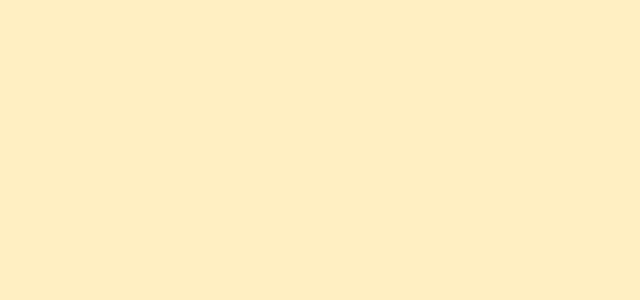
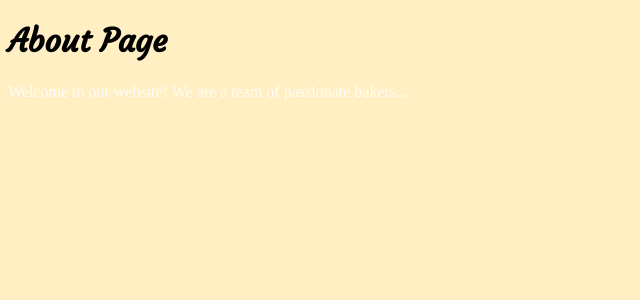
Before and after one commit to heyitsjearbear/krisell-bakes-client, a React (Vite) app: page /about in a window 1280 px wide. Before the commit this address had no page. Shown: the top 300 px of the page, without its empty margins (0-640 px from the left). Built offline with nearby package versions, Linux system fonts and the light colour scheme.

Commit message:
Add AboutPage route and link in NavigationBar

```diff
--- a/src/App.tsx
+++ b/src/App.tsx
@@ -1,5 +1,6 @@
 import { BrowserRouter as Router, Route, Routes } from "react-router-dom";
 import HomePage from "./components/HomePage";
+import AboutPage from "./components/AboutPage";
 // Import other pages as needed
 
 const App = () => {
@@ -8,6 +9,7 @@
       <Routes>
         <Route path="/" element={<HomePage />} />
         {/* Add more routes as needed */}
+        <Route path="/about" element={<AboutPage/>} />
       </Routes>
     </Router>
   );
--- /dev/null
+++ b/src/components/AboutPage.tsx
@@ -0,0 +1,14 @@
+import { FC } from "react";
+
+const AboutPage: FC = () => {
+  // Now you can use navVisible, toggleNav, and navItems in this component
+
+  return (
+    <div>
+      <h1>About Page</h1>
+      <p>Welcome to our website! We are a team of passionate bakers...</p>
+    </div>
+  );
+};
+
+export default AboutPage;
--- a/src/components/NavigationBar.tsx
+++ b/src/components/NavigationBar.tsx
@@ -1,8 +1,10 @@
 import React from "react";
 import "../styles/NavigationBar.css";
+import { Link } from "react-router-dom";
 
 interface NavigationItem {
   name: string;
+  route: string
 }
 
 interface NavigationBarProps {
@@ -14,7 +16,7 @@
 const NavigationBar: React.FC<NavigationBarProps> = ({
   isNavVisible,
   toggleNav,
-  items
+  items,
 }) => {
   return (
     <nav className={`sidebar ${isNavVisible ? "visible" : ""}`}>
@@ -24,7 +26,9 @@
         </button>
         {items.map((item, index) => (
           <li key={index} className="nav-item">
-            {item.name}
+            <Link to={item.route} onClick={toggleNav}>
+              {item.name}
+            </Link>
           </li>
         ))}
       </ul>
```
